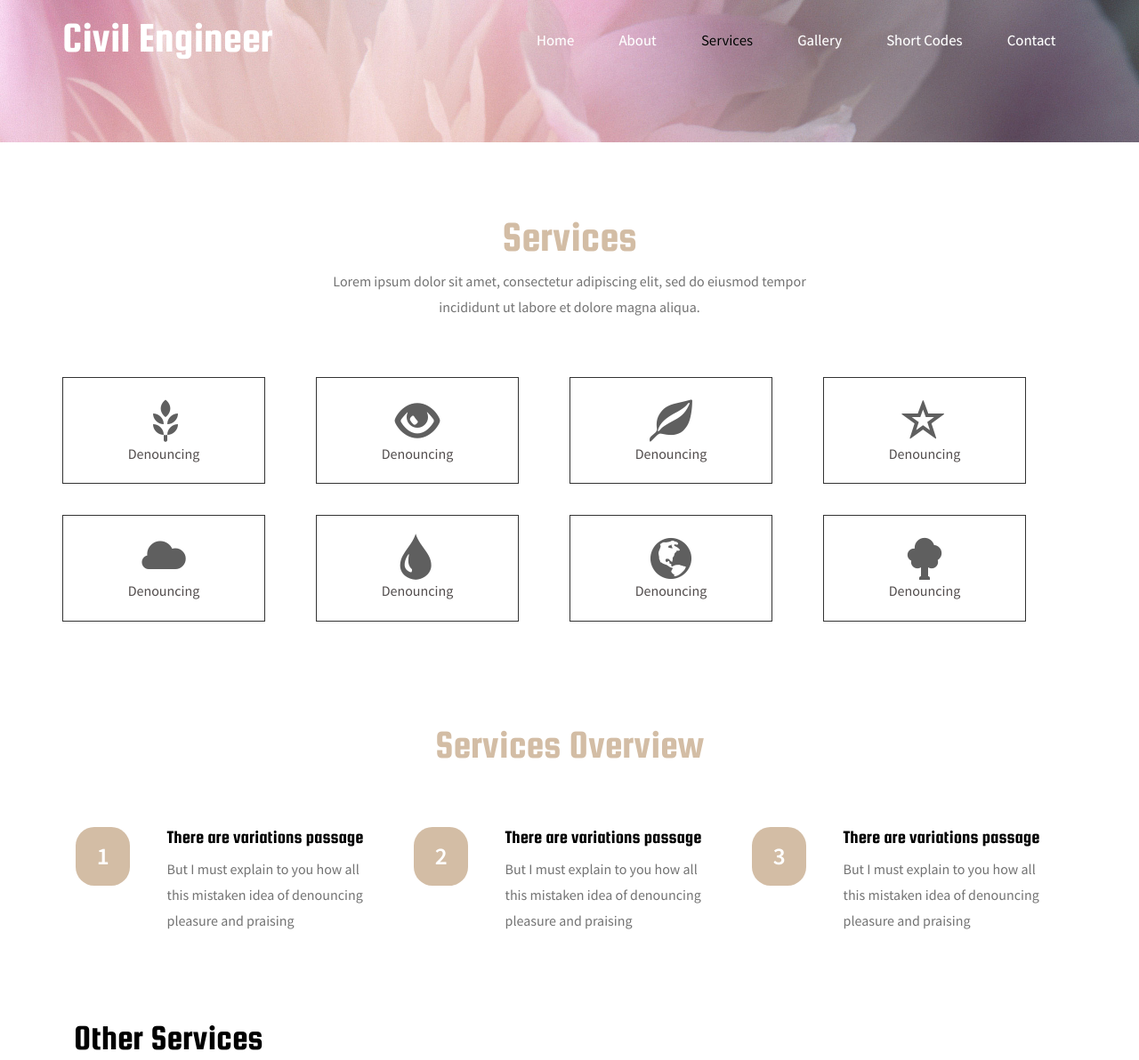
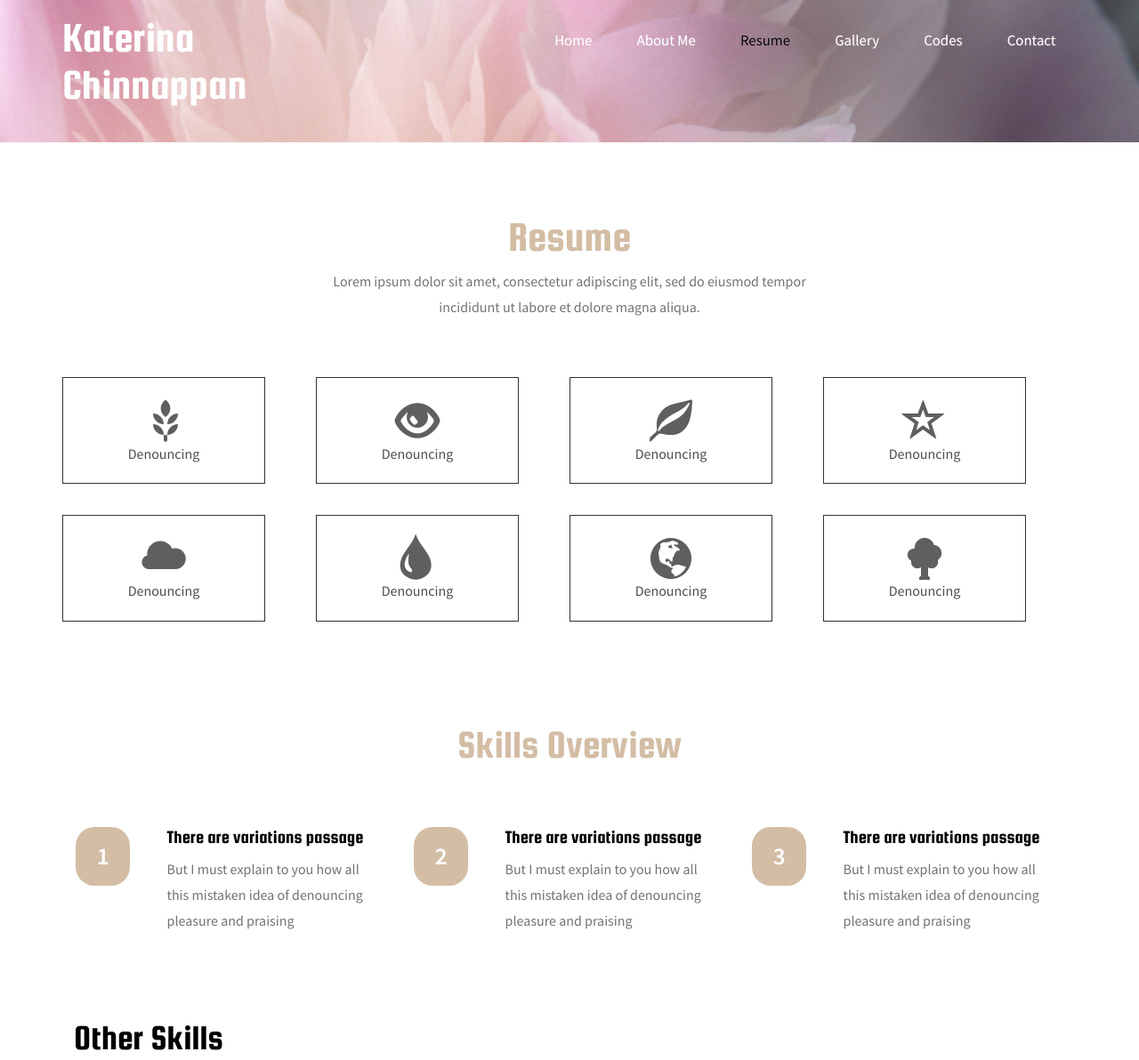
Before and after one commit to katerinachinnappan/katerinachinnappan.github.io, a plain HTML site: page resume.html in a window 1280 px wide. Shown: the top 1192 px of the page at 89% size. Drawn offline with Linux system fonts and the light colour scheme.

Commit message:
Update and rename services.html to resume.html

```diff
--- a/services.html
+++ b/resume.html
@@ -6,7 +6,7 @@ License URL: http://creativecommons.org/licenses/by/3.0/
 <!DOCTYPE HTML>
 <html>
 <head>
-<title>Civil Engineer  A industrial category Flat bootstrap Responsive  Website Template | Services :: w3layouts</title>
+<title>Katerina Chinnappan</title>
 <link href="css/bootstrap.css" rel="stylesheet" type="text/css" media="all">
 <!-- jQuery (necessary for Bootstrap's JavaScript plugins) -->
 <script src="js/jquery-1.11.0.min.js"></script>
@@ -41,17 +41,17 @@ Smartphone Compatible web template, free webdesigns for Nokia, Samsung, LG, Sony
 	<div class="container">
 		 <div class="header-main">
 				<div class="logo">
-					<h1><a href="index.html">Civil Engineer</a></h1>
+					<h1><a href="index.html">Katerina Chinnappan</a></h1>
 				</div>
 				<div class="top-nav">
 					<span class="menu"> <img src="images/icon.png" alt=""/></span>
 				  <nav class="cl-effect-1">
 					<ul class="res">
 					   <li><a href="index.html">Home</a></li>
-					   <li><a href="about.html">About</a></li>
-						<li><a class="active" href="services.html">Services</a></li>
+					   <li><a href="about.html">About Me</a></li>
+						<li><a class="active" href="resume.html">Resume</a></li>
 						<li><a href="gallery.html">Gallery</a></li>
-						<li><a href="shortcords.html">Short Codes</a></li>
+						<li><a href="shortcords.html">Codes</a></li>
 						<li><a href="contact.html">Contact</a></li>
 				   </ul>
 				  </nav>
@@ -76,7 +76,7 @@ Smartphone Compatible web template, free webdesigns for Nokia, Samsung, LG, Sony
 	<div class="container">
 		<div class="services-main">
 			<div class="services-top">
-				<h2>Services</h2>
+				<h2>Resume</h2>
 				<p>Lorem ipsum dolor sit amet, consectetur adipiscing elit, sed do eiusmod tempor incididunt ut labore et dolore magna aliqua.</p>
 			</div>
 			<div class="services-bottom">
@@ -123,7 +123,7 @@ Smartphone Compatible web template, free webdesigns for Nokia, Samsung, LG, Sony
 	<div class="container">
 		<div class="over-view-main">
 			<div class="over-view-top">
-				<h3>Services Overview</h3>
+				<h3>Skills Overview</h3>
 			</div>
 			<div class="over-view-bott">
 			  <div class="col-md-4 over-view-grid">
@@ -159,7 +159,7 @@ Smartphone Compatible web template, free webdesigns for Nokia, Samsung, LG, Sony
 			   <div class="clearfix"> </div>
 			</div>
 			<div class="other-serv">
-					<h3>Other Services</h3>
+					<h3>Other Skills</h3>
 					<div class="col-md-4 other-serv-grid">
 						<h4><a href="single.html">Nam libero tempore cum soluta</a></h4>
 						<p>Temporibus autem quibusdam et aut officiis debitis aut rerum necessitatibus saepe</p>
```
